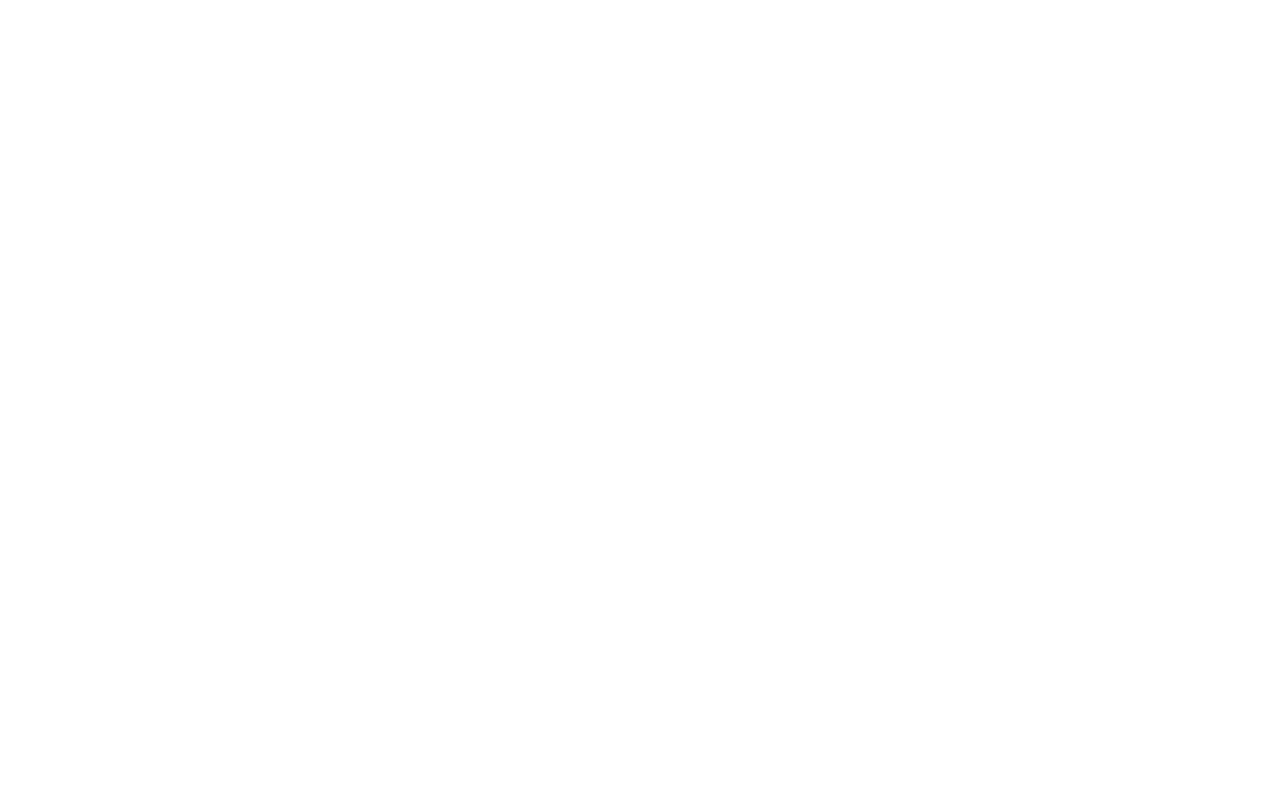
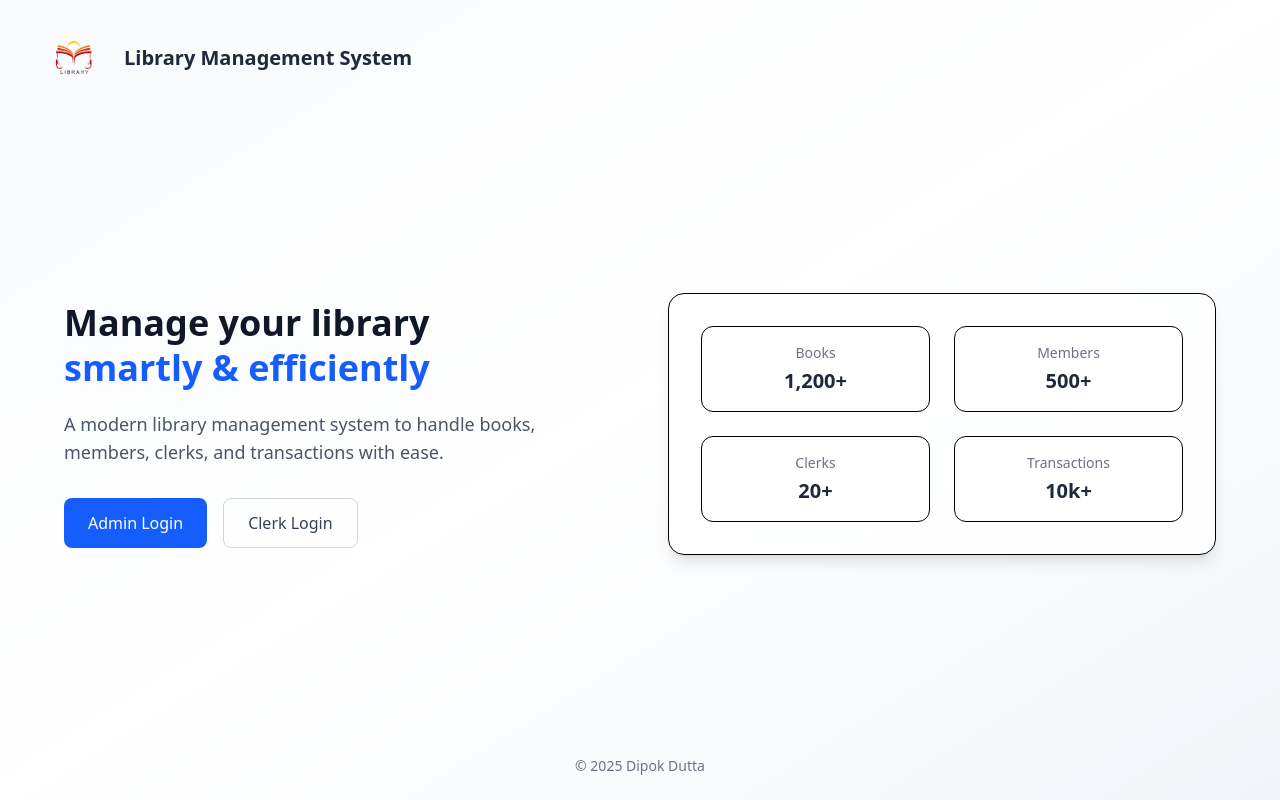
Before and after one commit to querysmith-sys/library-management-system, a React (Vite) app in the folder FE/: page / in a window 1280 px wide. Before the commit this address had no page. Built offline with nearby package versions, Linux system fonts and the light colour scheme.

Commit message:
added:landingPage UI

```diff
--- a/FE/src/App.tsx
+++ b/FE/src/App.tsx
@@ -5,6 +5,7 @@
 import { AdminPage } from './components/pages/admin'
 import ClerkManagementPage from './components/pages/clerk'
 import BookManagementPage from './components/pages/book'
+import Home from './components/pages/home'
 function App() {
   return (
 
@@ -15,6 +16,7 @@
         <Route path="/admin" element={<AdminPage />} />
         <Route path="/clerk" element={<ClerkManagementPage />} />
         <Route path="/book" element={<BookManagementPage />} />
+        <Route path="/" element={<Home />} />
       </Routes>
     </BrowserRouter>
   )
--- a/FE/src/components/Button/baseButton.tsx
+++ b/FE/src/components/Button/baseButton.tsx
@@ -1,6 +1,7 @@
 
 
 export function BaseButton({ButtonName, onClick}: {ButtonName: string, onClick?: () => void}) {
+
     return(
         <button className='border-2 rounded border-black p-2 text-[16px] hover:bg-gray-50 cursor-pointer' onClick={onClick}>{ButtonName}</button>
     )
--- /dev/null
+++ b/FE/src/components/pages/home.tsx
@@ -0,0 +1,84 @@
+import { useNavigate } from "react-router-dom";
+
+function Home() {
+    const navigate = useNavigate();
+  return (
+    <div className="min-h-screen bg-linear-to-br from-slate-50 via-white to-slate-100 flex flex-col">
+
+      {/* Header */}
+      <header className="px-8 py-6 flex justify-between items-center max-w-7xl mx-auto w-full">
+        <div className="flex items-center gap-3">
+            <img src="/libimg.avif" alt="img" className="w-20 mix-blend-multiply"/>
+          <h1 className="text-xl font-semibold text-gray-800">
+            Library Management System
+          </h1>
+        </div>
+      </header>
+
+      {/* Hero Section */}
+      <main className="flex-1 flex items-center justify-center px-6">
+        <div className="grid md:grid-cols-2 gap-14 max-w-6xl w-full items-center">
+
+          {/* Left Content */}
+          <div>
+            <h2 className="text-4xl font-bold text-gray-900 leading-tight">
+              Manage your library <br />
+              <span className="text-blue-600">smartly & efficiently</span>
+            </h2>
+
+            <p className="mt-5 text-gray-600 text-lg max-w-lg">
+              A modern library management system to handle books, members,
+              clerks, and transactions with ease.
+            </p>
+
+            <div className="mt-8 flex gap-4">
+              <button
+                className="px-6 py-3 rounded-lg bg-blue-600 text-white font-medium hover:bg-blue-700 transition"
+                onClick={() => {
+                  navigate("/admin") //later change to admin login
+                }}
+              >
+                Admin Login
+              </button>
+
+              <button
+                className="px-6 py-3 rounded-lg border border-gray-300 text-gray-700 font-medium hover:bg-gray-100 transition"
+                onClick={() => {
+                  navigate("/clerk") //later change to clerk login
+                }}
+              >
+                Clerk Login
+              </button>
+            </div>
+          </div>
+
+          {/* Right Card */}
+          <div className="bg-white/80 backdrop-blur border rounded-2xl p-8 shadow-lg">
+            <div className="grid grid-cols-2 gap-6">
+              <StatCard title="Books" value="1,200+" />
+              <StatCard title="Members" value="500+" />
+              <StatCard title="Clerks" value="20+" />
+              <StatCard title="Transactions" value="10k+" />
+            </div>
+          </div>
+        </div>
+      </main>
+
+      {/* Footer */}
+      <footer className="py-6 text-center text-sm text-gray-500">
+        © 2025 Dipok Dutta
+      </footer>
+    </div>
+  );
+}
+
+function StatCard({ title, value }: { title: string; value: string }) {
+  return (
+    <div className="border rounded-xl p-4 text-center bg-white">
+      <p className="text-sm text-gray-500">{title}</p>
+      <p className="text-xl font-semibold text-gray-800 mt-1">{value}</p>
+    </div>
+  );
+}
+
+export default Home;
```
